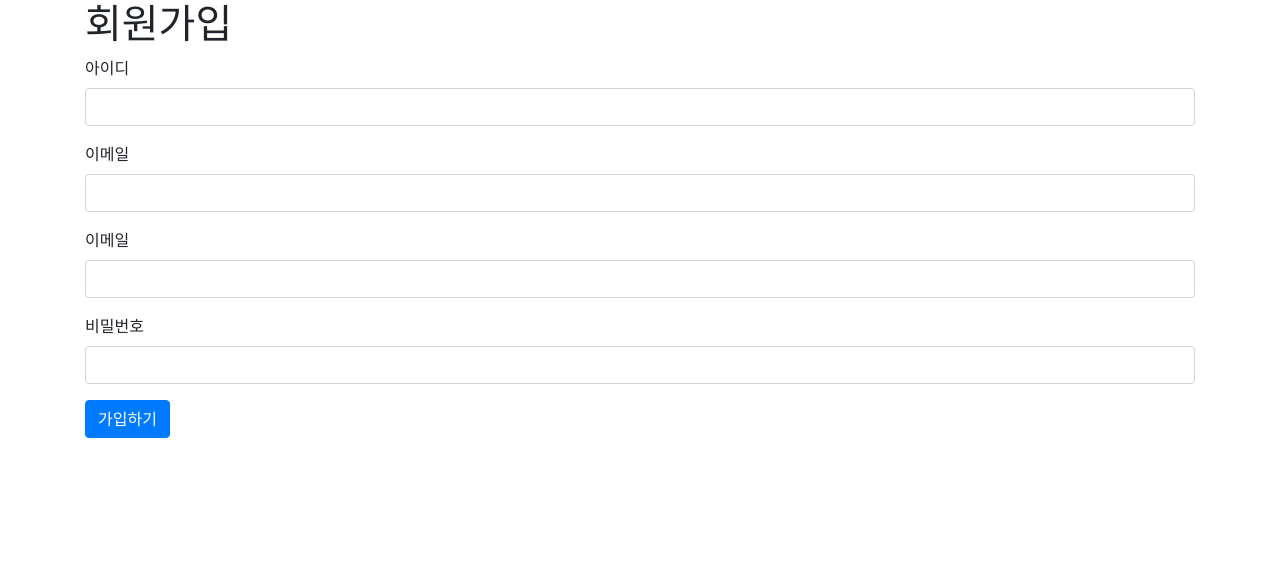
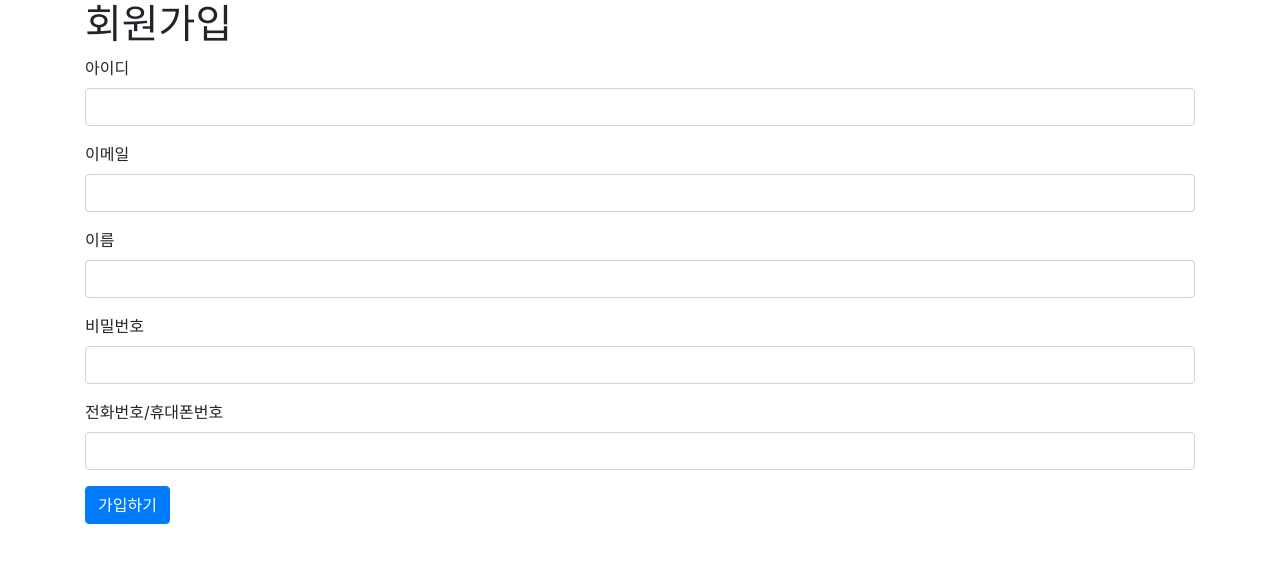
Before and after one commit to MISAGOKR/MISAGO-CHATGPT, a PHP site: page /register.php in a window 1280 px wide. Shown: the top 563 px of the page. Run offline with PHP 8.4, Linux system fonts and the light colour scheme.

Commit message:
Update register.php

```diff
--- a/register.php
+++ b/register.php
@@ -18,12 +18,16 @@
                 <input type="email" class="form-control" id="email" name="email" required>
             </div>
             <div class="form-group">
-                <label for="email">이메일</label>
-                <input type="email" class="form-control" id="email" name="email" required>
+                <label for="name">이름</label>
+                <input type="name" class="form-control" id="name" name="name" required>
             </div>
             <div class="form-group">
                 <label for="password">비밀번호</label>
                 <input type="password" class="form-control" id="password" name="password" required>
+            </div>
+             <div class="form-group">
+                <label for="phone">전화번호/휴대폰번호</label>
+                <input type="phone" class="form-control" id="phone" name="phone" required>
             </div>
             <button type="submit" class="btn btn-primary">가입하기</button>
         </form>
```
